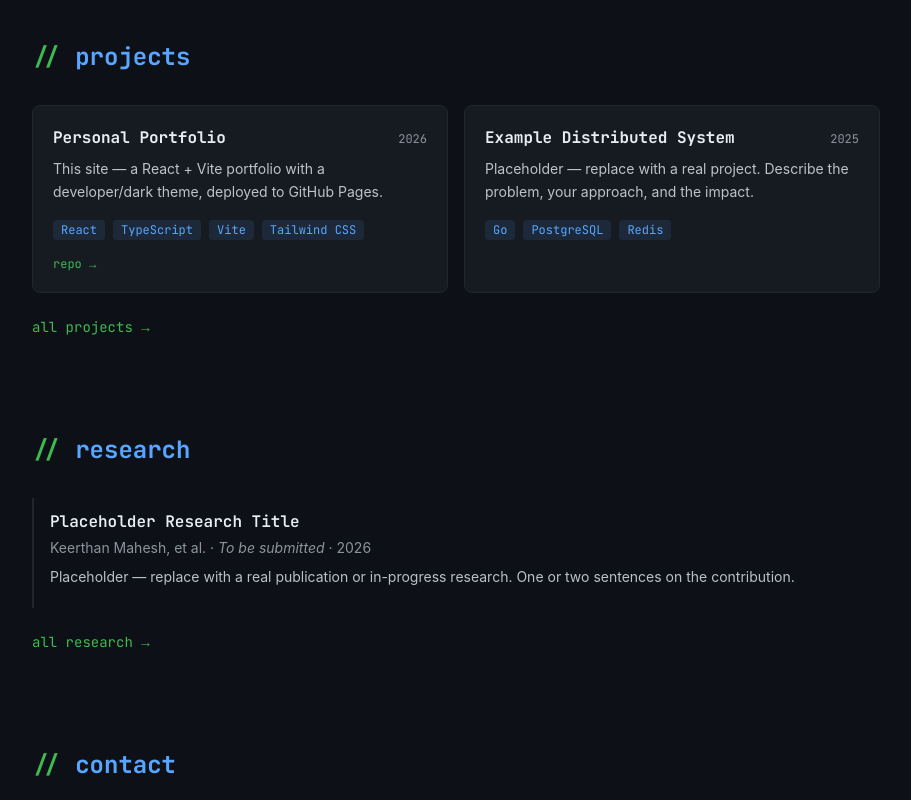
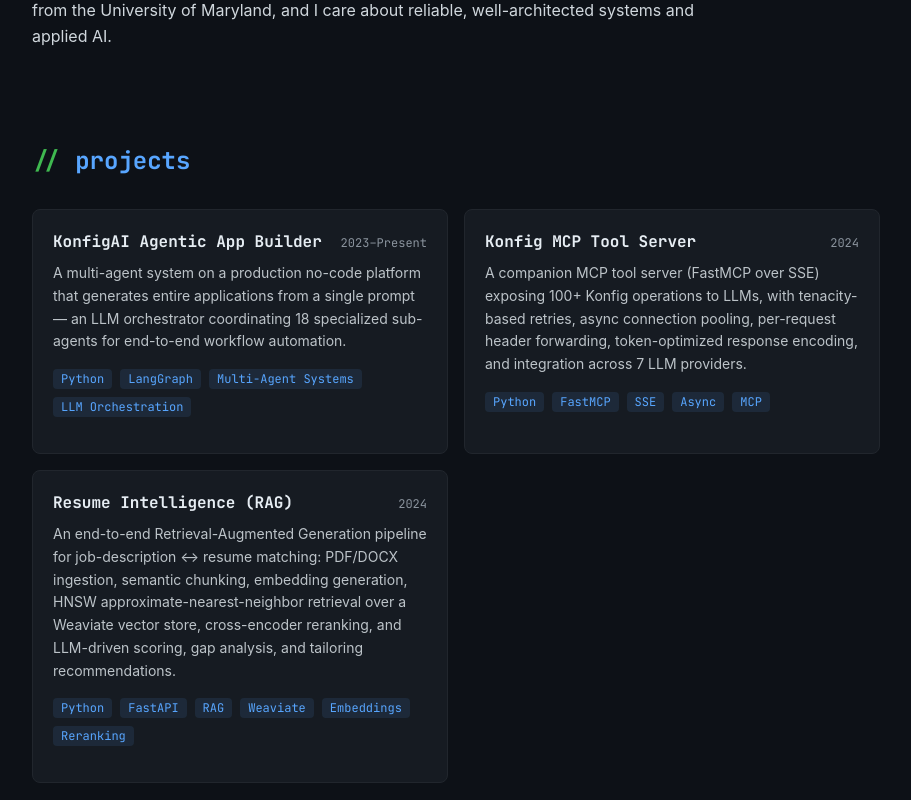
Before and after one commit to keerthanmahesh/keerthanmahesh.github.io, a React (Vite) app: page / in a window 1280 px wide. Shown: the part 680-1480 px from the top of the page, without its empty margins (184-1095 px from the left). Built offline with nearby package versions, Linux system fonts and the light colour scheme.

Commit message:
content: replace placeholders with real profile, projects, publications, and resume

```diff
--- a/src/data/profile.ts
+++ b/src/data/profile.ts
@@ -12,12 +12,12 @@
 
 export const profile: Profile = {
   name: 'Keerthan Mahesh',
-  tagline: 'Software Engineer · Systems Architecture & RAG',
-  bio: 'Software engineer focused on system design, scalable architecture, and Retrieval-Augmented Generation applications. I build reliable backend systems and explore applied AI research.',
+  tagline: 'Software Engineer · Systems Architecture & Agentic AI',
+  bio: 'I am a software engineer and Backend Lead at KonfigAI, where I architect the core microservice of a production no-code platform and build agentic AI systems — including a multi-agent orchestrator that generates entire applications from a single prompt. My work spans distributed backend systems, JVM performance, and LLM tooling (MCP, RAG, multi-agent workflows). I hold a Master of Engineering in Software Engineering from the University of Maryland, and I care about reliable, well-architected systems and applied AI.',
   resumePath: '/resume.pdf',
   socials: {
     github: 'https://github.com/keerthanmahesh',
     linkedin: 'https://www.linkedin.com/in/keerthanmahesh',
-    email: 'keerthan.mahesh@konfigai.com',
+    email: 'keerthan02@gmail.com',
   },
 }
--- a/src/data/projects.ts
+++ b/src/data/projects.ts
@@ -10,22 +10,58 @@
 
 export const projects: Project[] = [
   {
-    id: 'portfolio',
-    title: 'Personal Portfolio',
-    description: 'This site — a React + Vite portfolio with a developer/dark theme, deployed to GitHub Pages.',
-    tech: ['React', 'TypeScript', 'Vite', 'Tailwind CSS'],
-    links: { repo: 'https://github.com/keerthanmahesh/keerthanmahesh.github.io' },
-    date: '2026',
+    id: 'konfig-agentic-builder',
+    title: 'KonfigAI Agentic App Builder',
+    description:
+      'A multi-agent system on a production no-code platform that generates entire applications from a single prompt — an LLM orchestrator coordinating 18 specialized sub-agents for end-to-end workflow automation.',
+    tech: ['Python', 'LangGraph', 'Multi-Agent Systems', 'LLM Orchestration'],
+    date: '2023–Present',
     featured: true,
   },
   {
-    id: 'example-system',
-    title: 'Example Distributed System',
-    description: 'Placeholder — replace with a real project. Describe the problem, your approach, and the impact.',
-    tech: ['Go', 'PostgreSQL', 'Redis'],
-    links: {},
-    date: '2025',
+    id: 'konfig-mcp-server',
+    title: 'Konfig MCP Tool Server',
+    description:
+      'A companion MCP tool server (FastMCP over SSE) exposing 100+ Konfig operations to LLMs, with tenacity-based retries, async connection pooling, per-request header forwarding, token-optimized response encoding, and integration across 7 LLM providers.',
+    tech: ['Python', 'FastMCP', 'SSE', 'Async', 'MCP'],
+    date: '2024',
     featured: true,
+  },
+  {
+    id: 'resume-intelligence',
+    title: 'Resume Intelligence (RAG)',
+    description:
+      'An end-to-end Retrieval-Augmented Generation pipeline for job-description ↔ resume matching: PDF/DOCX ingestion, semantic chunking, embedding generation, HNSW approximate-nearest-neighbor retrieval over a Weaviate vector store, cross-encoder reranking, and LLM-driven scoring, gap analysis, and tailoring recommendations.',
+    tech: ['Python', 'FastAPI', 'RAG', 'Weaviate', 'Embeddings', 'Reranking'],
+    date: '2024',
+    featured: true,
+  },
+  {
+    id: 'ai-mr-reviewer',
+    title: 'AI Merge-Request Reviewer',
+    description:
+      'A standalone AI agent that reviews merge requests, suggests enhancements, remediates SonarQube issues, resolves build failures, and analyzes Trivy vulnerability scans — improving code-quality and security-review efficiency.',
+    tech: ['Python', 'LLM Agents', 'CI/CD', 'SonarQube', 'Trivy'],
+    date: '2024',
+    featured: false,
+  },
+  {
+    id: 'nitrogen-tool',
+    title: 'Nitrogen Recommendation Tool',
+    description:
+      'An end-to-end geospatial decision-support web app built at the UMD Spatial Modeling & Remote Sensing Lab, serving 100+ farmers across Oklahoma and Kansas — interactive React Leaflet maps with low-latency, location-based data processing on AWS.',
+    tech: ['React', 'Node.js', 'React Leaflet', 'AWS EC2', 'AWS S3'],
+    date: '2022–2023',
+    featured: false,
+  },
+  {
+    id: 'k8s-entity-visualizer',
+    title: 'Kubernetes Entity Visualizer',
+    description:
+      'A full-stack progressive web app (built during a JP Morgan internship) that visualizes relationships between entities in a Kubernetes cluster with color-coded workload performance and real-time pod/container log streams, cutting debugging time by 25%.',
+    tech: ['React', 'Go', 'Kubernetes'],
+    date: '2019',
+    featured: false,
   },
 ]
 
--- a/src/data/publications.ts
+++ b/src/data/publications.ts
@@ -11,13 +11,12 @@
 
 export const publications: Publication[] = [
   {
-    id: 'example-paper',
-    title: 'Placeholder Research Title',
-    authors: 'Keerthan Mahesh, et al.',
-    venue: 'To be submitted',
-    year: 2026,
-    links: {},
-    summary: 'Placeholder — replace with a real publication or in-progress research. One or two sentences on the contribution.',
+    id: 'depression-semantics-reddit',
+    title:
+      'Investigating Depression Semantics on Reddit using Machine Learning and Deep Learning Techniques',
+    authors: 'S. Agarwal, K. Mahesh, P. Singh, J. Shah, N. Sanjeev',
+    summary:
+      'Applies machine learning and deep learning techniques to detect and analyze depression-related semantics in Reddit posts.',
     featured: true,
   },
 ]
```
Also changed, not shown: 1 other file (tests, documents, lock files or other folders).
